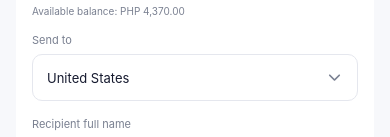
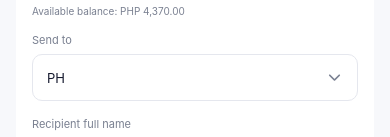
Before and after one commit to hanapaye2198/rss_project, a React Native app in the folder mobile-app/: screen /IREMITX in a window 390 px wide. Shown: the part 212-349 px from the top of the page. Built offline with nearby package versions, Linux system fonts and the light colour scheme.

Commit message:
Set remittance country default to PH

```diff
--- a/mobile-app/src/screens/IREMITXScreen.tsx
+++ b/mobile-app/src/screens/IREMITXScreen.tsx
@@ -13,11 +13,11 @@ import { showAlert } from '../utils/feedback';
 
 type Props = NativeStackScreenProps<RootStackParamList, 'IREMITX'>;
 
-const countries = ['United States', 'Canada', 'United Kingdom', 'Singapore'];
+const countries = ['PH', 'United States', 'Canada', 'United Kingdom', 'Singapore'];
 
 export function IREMITXScreen({ navigation }: Props) {
   const { balance, remitMoney } = useDemoWallet();
-  const [country, setCountry] = useState(countries[0] ?? 'United States');
+  const [country, setCountry] = useState('PH');
   const [recipient, setRecipient] = useState('');
   const [amount, setAmount] = useState('');
 
```
